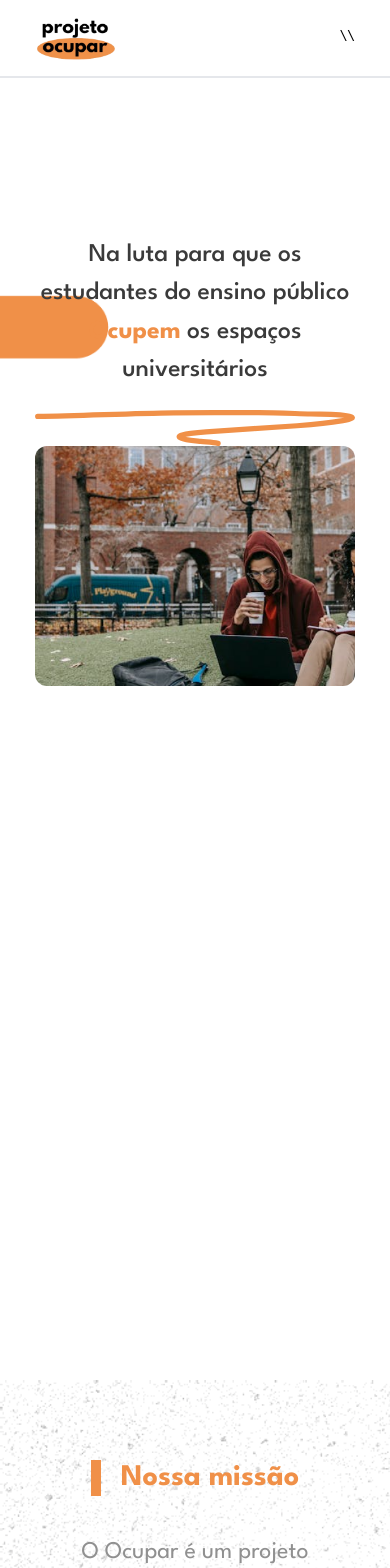
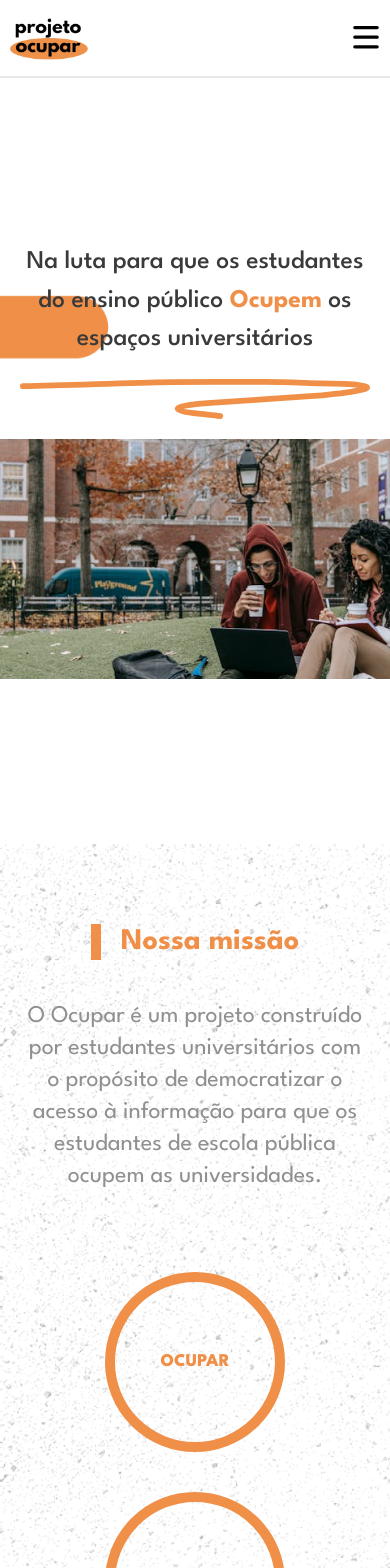
Before and after one commit to matebeing/projeto-ocupar, a React (Vite) app: page / in a window 390 px wide. Shown: the top 1568 px of the page. Built offline with nearby package versions, Linux system fonts and the light colour scheme; no server answers.

Commit message:
fix: responsiveness

```diff
--- a/src/components/Footer/index.jsx
+++ b/src/components/Footer/index.jsx
@@ -3,7 +3,7 @@ import LabIntegra from '../../assets/labintegra.png'
 const Footer = () => {
     return (
         <footer className="flex items-center justify-around  text-[#7a7a7a] mb-20 lg:mt-10 py-5 ">
-            <section className='flex lg:flex-row sm:flex-col lg:items-center sm:gap-5 justify-between w-full lg:max-w-[1100px] sm:max-w-[20rem] mx-auto'>
+            <section className='flex lg:flex-row sm:flex-col lg:items-center sm:gap-5 justify-between lg:max-w-[1100px] sm:w-full sm:px-5 lg:mx-auto'>
                 <section className='flex flex-column'>
                     <ul className='flex items-center justify-center gap-3 flex-row  '>
                         <li>© 2024 Projeto Ocupar</li>
--- a/src/components/Header/index.jsx
+++ b/src/components/Header/index.jsx
@@ -6,14 +6,14 @@ import Background from '../../assets/bg.png'
 const Header = () => {
     return (
         <header style={{backgroundImage: `url(${Background})`}} className="flex flex-col relative items-center lg:justify-around  sm:justify-center gap-15 bg-cover h-screen">
-            <section className='flex flex-col items-center gap-5 lg:max-w-[1100px] sm:max-w-[20rem] mx-auto  '>
+            <section className='flex flex-col items-center gap-5 lg:max-w-[1100px] sm:w-full sm:px-5 lg:mx-auto  '>
                 <p className='lg:text-2xl lg:w-[40rem] sm:text-[1.6em] sm:w-full text-center text-[#3a3a3a] font-medium'>
                     Na luta para que os estudantes do ensino público <span className="text-[#F09048] font-bold">Ocupem</span> os espaços universitários
                 </p>
                 <img src={Outline} alt=""  className='w-[35rem]'/>
             </section>
-            <section className='w-[90vw] lg:max-w-[1100px] sm:max-w-[20rem] mx-auto'>
-                <img src={Banner} alt="banner" className='w-full h-[15rem] object-cover rounded-xl'/>
+            <section className='w-[90vw] lg:max-w-[1100px] lg:mx-auto sm:w-full sm:mt-5 '>
+                <img src={Banner} alt="banner" className='w-full h-[15rem] object-cover lg:rounded-xl'/>
             </section>
         </header>
     )
--- a/src/components/Members/index.jsx
+++ b/src/components/Members/index.jsx
@@ -35,17 +35,17 @@ const Members = () => {
 
     return (
         <div className='flex flex-col gap-20 items-center justify-center mt-20 relative h-auto '>
-            <div className="lg:max-w-[1100px] sm:max-w-[20rem] mx-auto mt-20 mb-56 ">
+            <div className="lg:max-w-[1100px]  mx-auto mt-20 mb-56 ">
                 <section className='flex flex-col items-center gap-12 '>
                     <h1 className='lg:border-l-[10px] lg:border-l-[#F09048] pl-5 text-3xl text-[#F09048] font-bold sm:text-center'>Quem faz parte do Ocupar?</h1>
-                    <p className="text-2xl text-[#909090] lg:w-[40rem] text-center">
+                    <p className="text-2xl text-[#909090] lg:w-[40rem] sm:w-full sm:px-5 text-center">
                         Somos <span className="rounded-lg lg:bg-[#F09048] sm:text-[#F09048] lg:text-white p-2">estudantes e professores</span> de diferentes instituições de ensino do Brasil.
                     </p>
                     <img src={College} className='lg:block sm:hidden' alt="Banner de faculdades" />
                     <section>
                         <p className='text-2xl text-center text-[#909090] font-bold'>Membros</p>
                         <section>
-                            <div className='flex w-[85vw] my-20 overflow-x-hidden' ref={containerRef}>
+                            <div className='flex lg:w-[85vw] sm:w-[95vw] my-20 overflow-x-hidden' ref={containerRef}>
                                 <div className='flex gap-10'>
                                     {
                                         data.map((member, index) => (
@@ -61,7 +61,7 @@ const Members = () => {
                             </div>
                         </section>
                     </section>
-                    <p className='text-[#909090] text-2xl sm:text-center'>Professora Coordenadora Fábia Mônica Souza dos Santos</p>
+                    <p className='text-[#909090] text-2xl sm:text-center sm:w-full sm:px-5'>Professora Coordenadora Fábia Mônica Souza dos Santos</p>
                 </section>
             </div>
             <div style={{backgroundImage: `url(${Background})`}} className="absolute inset-0 opacity-40 bg-no-repeat bg-cover z-[-1]" ></div>
--- a/src/components/Navbar/index.jsx
+++ b/src/components/Navbar/index.jsx
@@ -1,24 +1,43 @@
-import Logo from '../../assets/logo.png'
+import { useState } from 'react';
+import Logo from '../../assets/logo.png';
+
 const Navbar = () => {
+    const [isOpen, setIsOpen] = useState(false);
+
+    const toggleMenu = () => {
+        setIsOpen(!isOpen);
+    };
+
     return (
         <nav className="lg:flex lg:items-center lg:justify-between border-b-2 py-4">
-            <section className='flex items-center justify-between w-full lg:max-w-[1100px] sm:max-w-[20rem] mx-auto'>
+            <section className='flex items-center justify-between w-full lg:max-w-[1100px] sm:w-full sm:px-2 lg:mx-auto'>
                 <section className='flex flex-column'>
                     <img src={Logo} alt="logo" className='w-20' />
-                    <ul className='lg:flex sm:hidden items-center ml-20 gap-12 flex-row text-lg font-medium '>
+                    <ul className={`lg:flex sm:hidden items-center ml-20 gap-12 flex-row text-lg font-medium ${isOpen ? 'block' : 'hidden'} lg:block`}>
                         <li>Inicio</li>
                         <li>Projetos</li>
                         <li>Quem somos</li>
                         <li>Contato</li>
                     </ul>
                 </section>
-                <section>
-                        \\
+                <section className="lg:hidden">
+                    <button onClick={toggleMenu} className="focus:outline-none">
+                        <svg xmlns="http://www.w3.org/2000/svg" className="h-8 w-8" viewBox="0 0 20 20" fill="currentColor">
+                            <path fillRule="evenodd" d="M3 5h14a1 1 0 110 2H3a1 1 0 110-2zm0 6h14a1 1 0 110 2H3a1 1 0 110-2zm0 6h14a1 1 0 110 2H3a1 1 0 110-2z" clipRule="evenodd" />
+                        </svg>
+                    </button>
                 </section>
             </section>
+            {isOpen && (
+                <ul className="flex flex-col items-center gap-4 lg:hidden bg-white border-b-2 p-4">
+                    <li>Inicio</li>
+                    <li>Projetos</li>
+                    <li>Quem somos</li>
+                    <li>Contato</li>
+                </ul>
+            )}
         </nav>
-    )
-}
-// max-w-[1100px] mx-auto
-//flex items-center justify-between sticky border-b-2 py-4
+    );
+};
+
 export default Navbar;
--- a/src/components/Objectives/index.jsx
+++ b/src/components/Objectives/index.jsx
@@ -1,10 +1,10 @@
 import Background from '../../assets/asfalt--dark.png'
 const Objectives = () => {
     return (
-        <main className='flex flex-col gap-20 items-center  justify-center relative lg:h-screen sm:py-20 sm:auto'>
+        <section className='flex flex-col gap-20 items-center  justify-center relative lg:h-screen sm:py-20 sm:auto'>
             <section className='flex flex-col items-center gap-10 '>
                 <h1 className=' border-l-[10px] border-l-[#F09048] pl-5 text-3xl text-[#F09048] font-bold'>Nossa missão</h1>
-                <p className='text-2xl text-center text-[#909090] w-[60rem] lg:max-w-[1100px] sm:max-w-[20rem]'>O Ocupar é um projeto construído por estudantes universitários com o propósito de democratizar o acesso à informação para que os estudantes de escola pública ocupem as universidades. </p>
+                <p className='text-2xl text-center text-[#909090] w-[60rem] lg:max-w-[1100px] sm:w-full sm:px-5'>O Ocupar é um projeto construído por estudantes universitários com o propósito de democratizar o acesso à informação para que os estudantes de escola pública ocupem as universidades. </p>
             </section>
             <section>
                 <ul className='flex lg:flex-row sm:flex-col gap-10 text-lg text-[#F09048] font-extrabold'>
@@ -15,7 +15,7 @@ const Objectives = () => {
                 </ul>
             </section>
             <div style={{backgroundImage: `url(${Background})`}} className="absolute inset-0  bg-no-repeat bg-cover z-[-1]" ></div>
-        </main>
+        </section>
     )
 }
 
--- a/src/components/Projects/index.jsx
+++ b/src/components/Projects/index.jsx
@@ -4,7 +4,7 @@ import bancoBanner from '../../assets/banco-de-provas-banner.png'
 
 const Projects = () => {
     return (
-        <main className='flex flex-col gap-20 items-center justify-center mt-20 relative h-auto lg:max-w-[1100px] sm:max-w-[20rem] mx-auto'>
+        <section className='flex flex-col gap-20 items-center justify-center mt-20 relative h-auto lg:max-w-[1100px] sm:max-w-[20rem] mx-auto'>
              <h1 className='lg:border-l-[10px] lg:border-l-[#F09048] pl-5 text-3xl text-[#F09048] font-bold sm:text-center'>Conheça nossos projetos</h1>
             <section className='flex flex-col items-center gap-10'>
                 <section className='flex flex-col gap-28 my-20'>
@@ -34,7 +34,7 @@ const Projects = () => {
                     </section>
                 </section>
             </section>
-        </main>
+        </section>
     )
 }
 
--- a/src/pages/Home/index.jsx
+++ b/src/pages/Home/index.jsx
@@ -7,7 +7,7 @@ import Footer from "../../components/Footer";
 
 const Home = () => {
     return (
-        <div className="grid grid-rows-2">
+        <div className="grid">
             <section className="flex flex-col h-screen">
                 <Navbar />
                 <Header />
```
